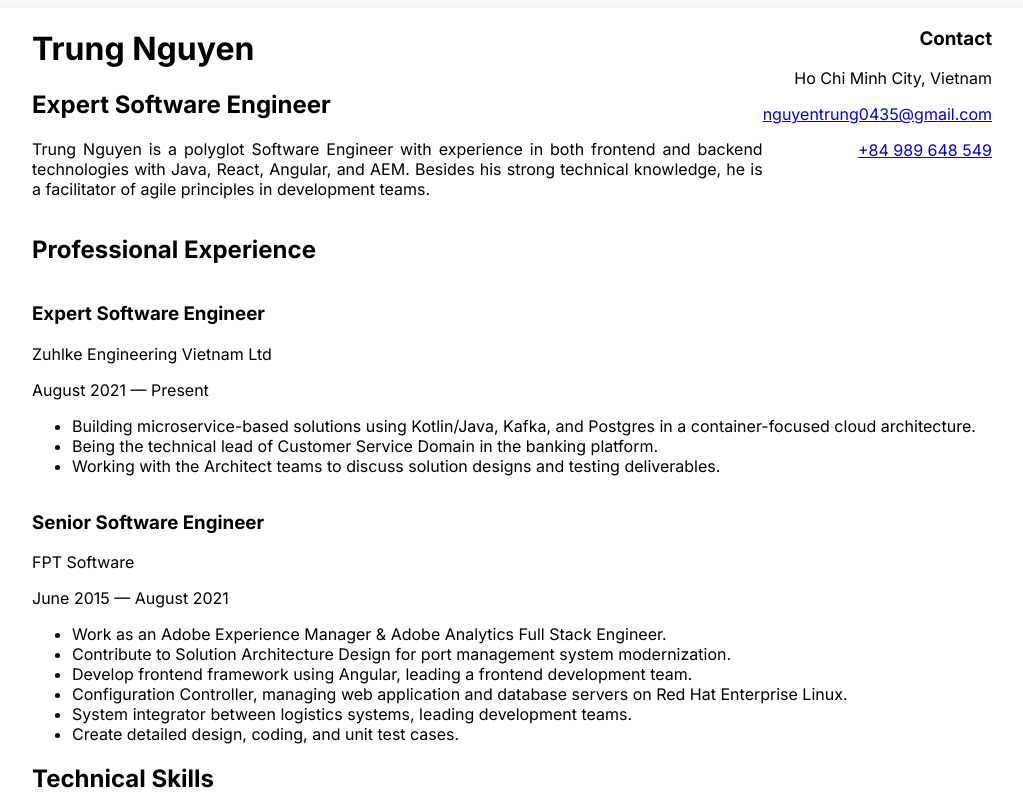
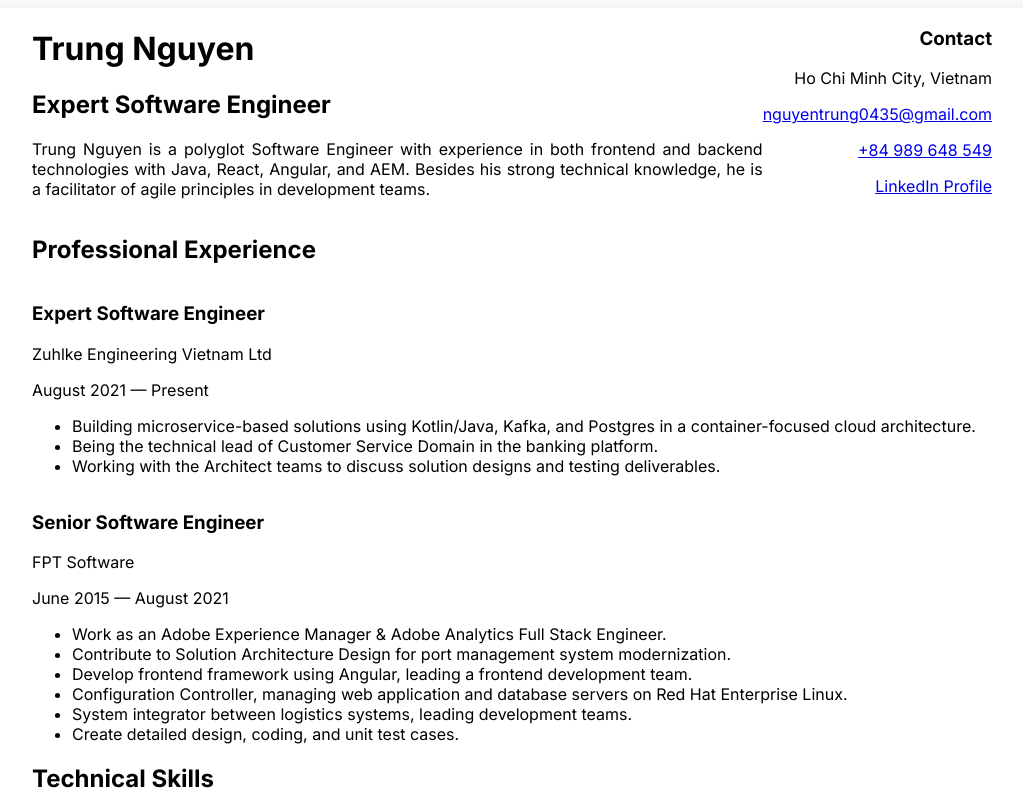
Before and after one commit to trung-t-ng/ttng, a Next.js app: page / in a window 1280 px wide. Shown: the top 800 px of the page, without its empty margins (128-1151 px from the left). Built offline with nearby package versions, Linux system fonts and the light colour scheme.

Commit message:
feat: add LinkedIn profile link to contact information

```diff
--- a/src/components/Header.tsx
+++ b/src/components/Header.tsx
@@ -33,6 +33,11 @@ export default function Header() {
                   +84 989 648 549
                 </a>
               </p>
+              <p className="text-gray-600">
+                <a href="https://www.linkedin.com/in/trung-t-nguyen/" target="_blank" rel="noopener noreferrer" className="hover:text-gray-800 transition-colors">
+                  LinkedIn Profile
+                </a>
+              </p>
             </div>
           </div>
         </div>
```
